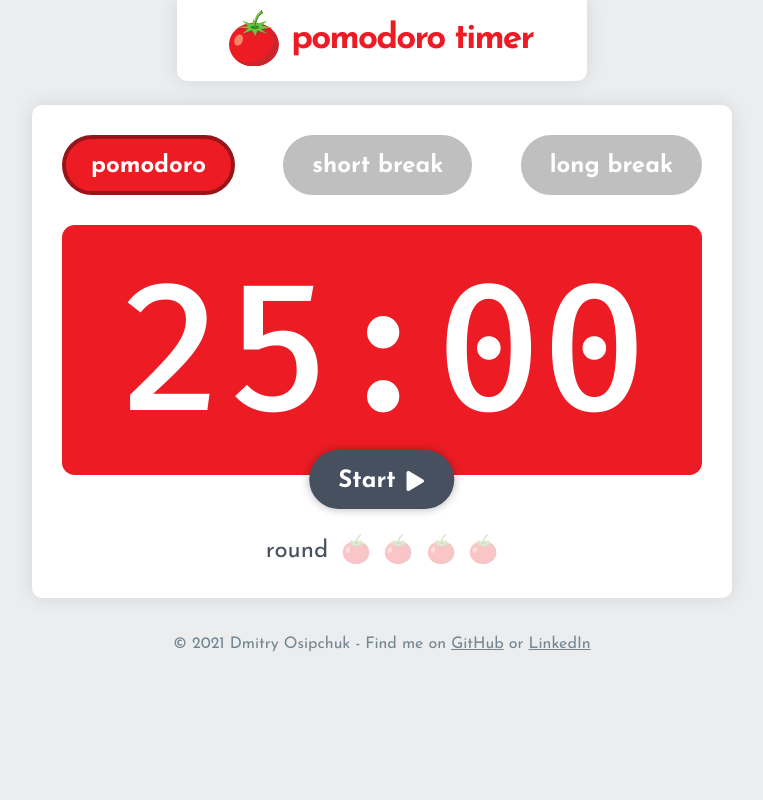
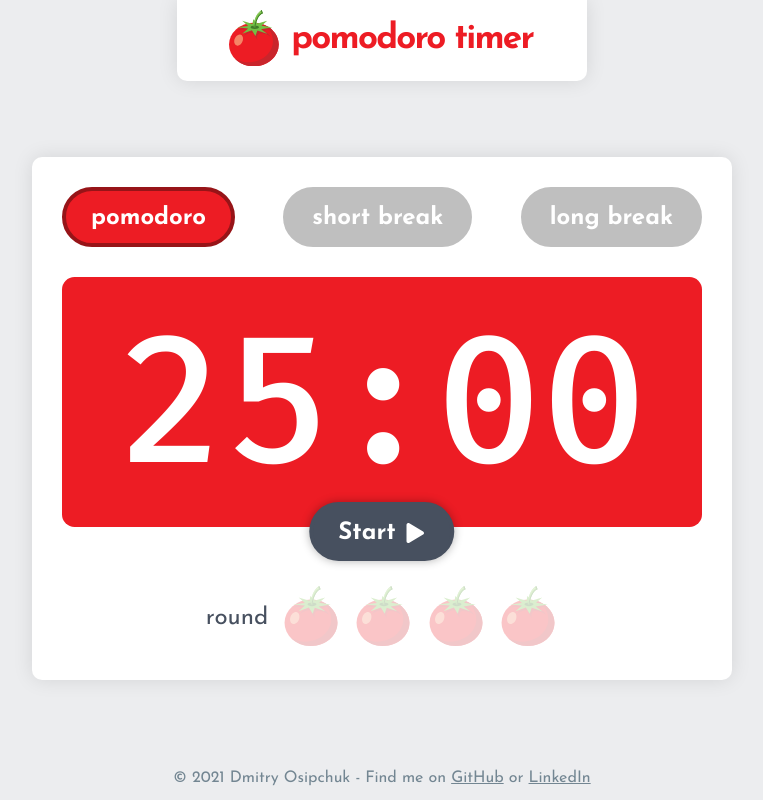
Before and after one commit to do88/pomodoro-timer, a React (Create React App) app: page / in a window 1280 px wide. Shown: the whole page, without its empty margins (258-1021 px from the left). Built offline with nearby package versions, Linux system fonts and the light colour scheme.

Commit message:
Styling amends

```diff
--- a/src/index.scss
+++ b/src/index.scss
@@ -56,6 +56,12 @@ html {
 	scroll-behavior: smooth;
 	font-family: 'Josefin Sans', sans-serif;
 	background: var(--color-light-grey);
+}
+
+html,
+body,
+#root {
+	height: 100%;
 }
 
 /* Wrapper */
--- a/src/styles/Timer.scss
+++ b/src/styles/Timer.scss
@@ -115,5 +115,10 @@
 	svg {
 		width: 30px;
 		height: 30px;
+
+		@media only screen and (min-width: 45em) {
+			width: 60px;
+			height: 60px;
+		}
 	}
 }
```
